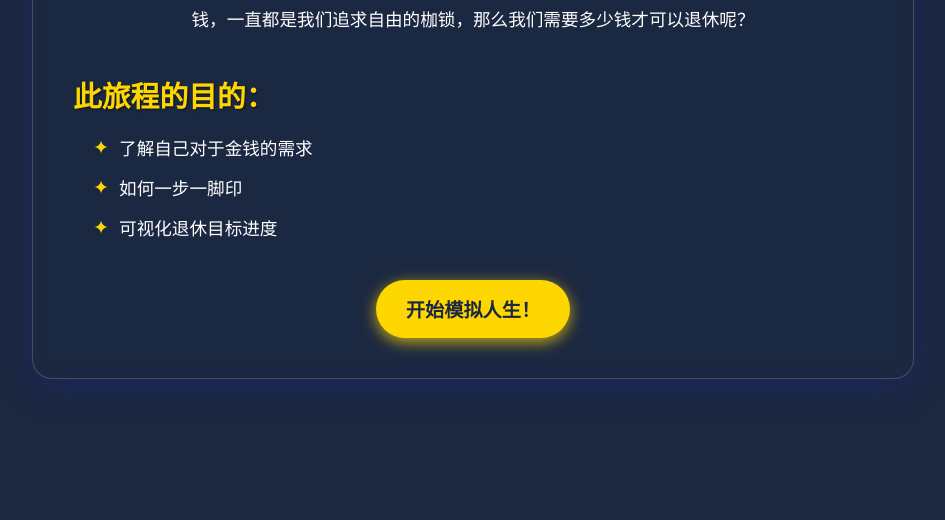
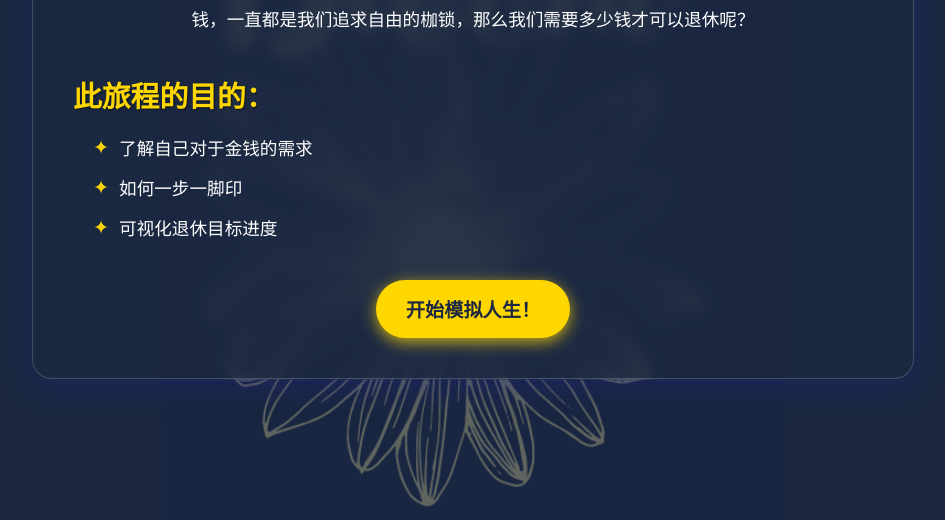
Before and after one commit to wywork1106/internaltesting, a plain HTML site: page welcome.html in a window 1280 px wide. Shown: the part 280-800 px from the top of the page, without its empty margins (167-1112 px from the left). Drawn offline with Linux system fonts and the light colour scheme.

Commit message:
Update welcome.css

```diff
--- a/welcome.css
+++ b/welcome.css
@@ -14,7 +14,7 @@ body {
     display: flex;
     justify-content: center;
     align-items: center;
-    background-image: url('Image/logo.png'); /* Update this path to your background image */
+    background-image: url('logo.png'); /* Update this path to your background image */
     background-size: contain; /* This will ensure the entire image is visible */
     background-position: center;
     background-repeat: no-repeat;
```
